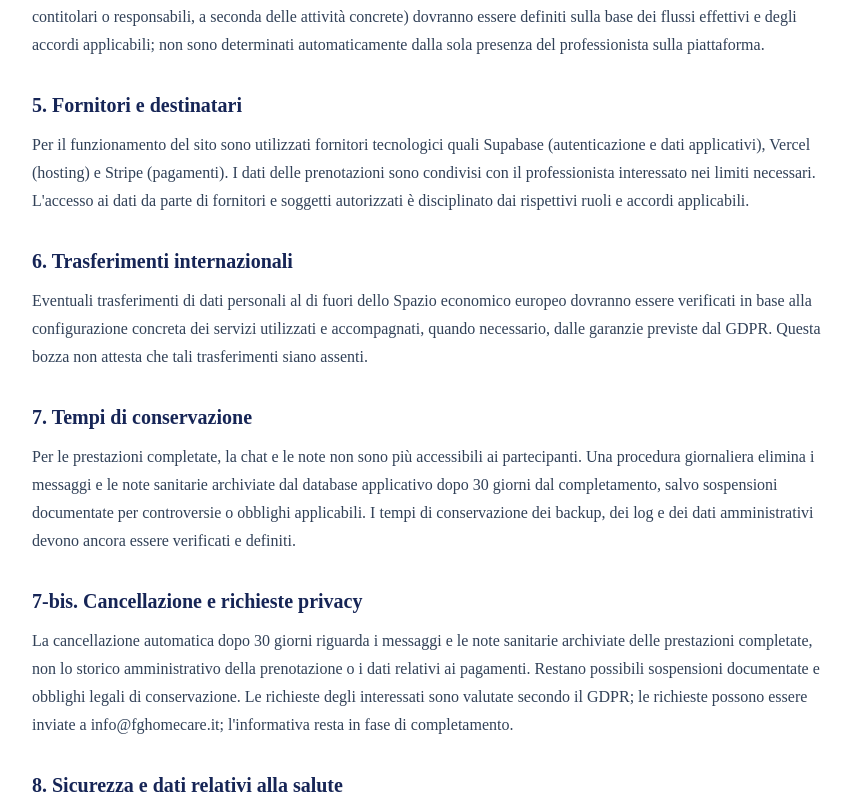
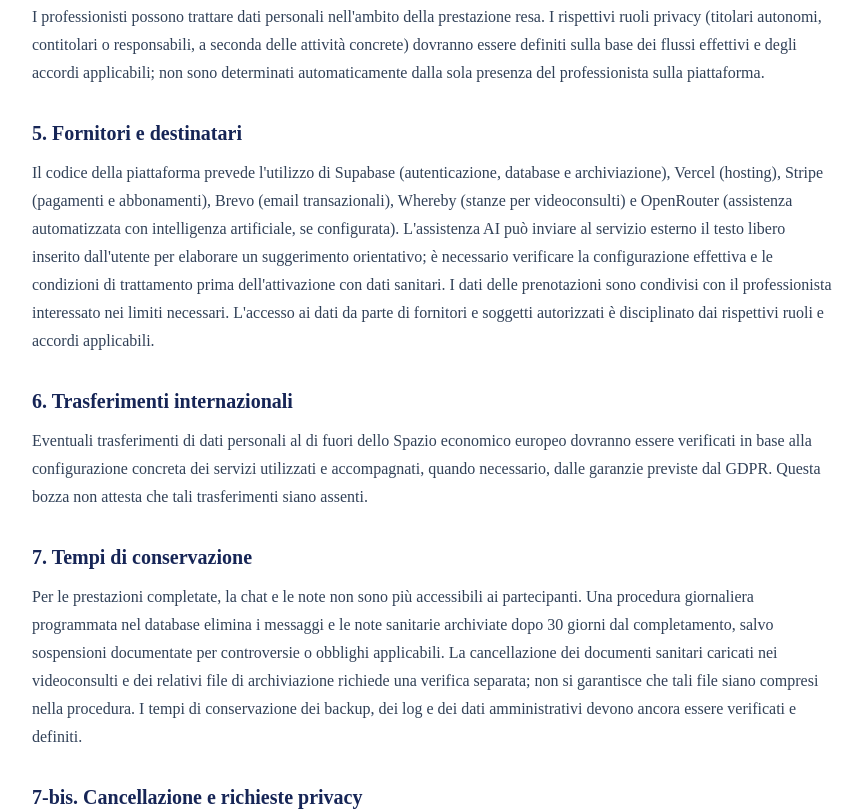
Before and after one commit to Francescogenovese9-oss/fg-home-care, a Next.js app: page /privacy in a window 1280 px wide. Shown: the part 1442-2253 px from the top of the page, without its empty margins (208-1070 px from the left). Built offline with nearby package versions, Linux system fonts and the light colour scheme; no server answers.

Commit message:
Align privacy notice with patient descriptions, videoconsult documents, Brevo, Whereby and AI provider

```diff
--- a/app/privacy/page.tsx
+++ b/app/privacy/page.tsx
@@ -4,16 +4,16 @@ import Footer from "@/components/layout/Footer";
 
 const sections = [
   { title: "1. Titolare del trattamento", text: "Gestore della piattaforma: FG Home Care — ditta individuale, P. IVA 03587900782, sede legale in Via Dogana 20, 87032 Amantea (CS), Italia. Email: info@fghomecare.it. Nome e cognome del titolare: Francesco Genovese. PEC: amministrazionefghomecare@pec.it. Per richieste in materia di protezione dei dati è possibile scrivere a info@fghomecare.it o alla PEC indicata." },
-  { title: "2. Tipologie di dati", text: "La piattaforma può trattare dati identificativi e di contatto, credenziali e identificativi dell'account, ruolo (paziente o professionista), città e provincia, informazioni relative a profili professionali, qualifiche e documenti di verifica, richieste di prenotazione, messaggi, dati tecnici e di sicurezza. Nell'ambito delle richieste di assistenza potrebbero emergere dati relativi alla salute, che richiedono una valutazione specifica delle basi giuridiche e delle misure di tutela." },
-  { title: "2-bis. Note di prenotazione e chat", text: "Nel modulo di prenotazione il paziente può inserire il motivo della richiesta nelle note e informazioni pratiche per accedere al luogo della prestazione. Paziente e professionista possono inoltre scambiarsi messaggi tramite la chat collegata alla prenotazione. Questi campi di testo libero possono contenere informazioni sulla salute: è opportuno limitarsi a quanto strettamente necessario e non inserire referti o dettagli clinici non richiesti. Le note di prenotazione sono consultabili dalle parti della prenotazione; i messaggi della chat sono accessibili ai partecipanti autenticati. L’accesso amministrativo ordinario alle prenotazioni è stato limitato, ma i sistemi server con privilegi tecnici richiedono ulteriori controlli organizzativi. La presente bozza non costituisce attestazione di conformità GDPR né determina da sola la base giuridica per il trattamento dei dati sanitari." },
+  { title: "2. Tipologie di dati", text: "La piattaforma può trattare dati identificativi e di contatto, credenziali e identificativi dell'account, ruolo (paziente o professionista), città e provincia, informazioni relative a profili professionali, qualifiche e documenti di verifica, richieste di prenotazione, messaggi, dati tecnici e di sicurezza. La breve descrizione inserita dal paziente, le note di prenotazione e i messaggi possono contenere dati relativi alla salute. I referti e gli altri documenti sanitari possono essere caricati esclusivamente nell'area riservata di un videoconsulto." },
+  { title: "2-bis. Note di prenotazione e chat", text: "Nel modulo di prenotazione il paziente può inserire il motivo della richiesta nelle note e informazioni pratiche per accedere al luogo della prestazione. Paziente e professionista possono inoltre scambiarsi messaggi tramite la chat collegata alla prenotazione. Questi campi di testo libero possono contenere informazioni sulla salute: il paziente è invitato a limitarsi alle informazioni strettamente necessarie. I documenti sanitari non devono essere inseriti nelle note o nella chat, ma caricati soltanto nella sezione documenti del videoconsulto. Le note di prenotazione sono consultabili dalle parti della prenotazione; i messaggi della chat sono accessibili ai partecipanti autenticati. L’accesso amministrativo ordinario alle prenotazioni è stato limitato, ma i sistemi server con privilegi tecnici richiedono ulteriori controlli organizzativi. La presente bozza non costituisce attestazione di conformità GDPR né determina da sola la base giuridica per il trattamento dei dati sanitari." },
   { title: "3. Finalità e basi giuridiche", text: "I dati necessari alla creazione dell'account, alla ricerca dei professionisti, alla gestione delle prenotazioni e all'assistenza sono trattati per fornire il servizio richiesto (art. 6, par. 1, lett. b, GDPR); i dati necessari agli obblighi contabili e normativi per adempiere a obblighi di legge (lett. c); i dati tecnici di sicurezza e prevenzione degli abusi per il legittimo interesse alla protezione della piattaforma (lett. f), previa valutazione applicabile. Il trattamento di eventuali dati relativi alla salute richiede inoltre una specifica condizione dell'articolo 9 GDPR, da verificare in relazione ai flussi effettivi: la semplice accettazione dei Termini non costituisce consenso al trattamento sanitario." },
   { title: "4. Professionisti e autonomia", text: "I professionisti possono trattare dati personali nell'ambito della prestazione resa. I rispettivi ruoli privacy (titolari autonomi, contitolari o responsabili, a seconda delle attività concrete) dovranno essere definiti sulla base dei flussi effettivi e degli accordi applicabili; non sono determinati automaticamente dalla sola presenza del professionista sulla piattaforma." },
-  { title: "5. Fornitori e destinatari", text: "Per il funzionamento del sito sono utilizzati fornitori tecnologici quali Supabase (autenticazione e dati applicativi), Vercel (hosting) e Stripe (pagamenti). I dati delle prenotazioni sono condivisi con il professionista interessato nei limiti necessari. L'accesso ai dati da parte di fornitori e soggetti autorizzati è disciplinato dai rispettivi ruoli e accordi applicabili." },
+  { title: "5. Fornitori e destinatari", text: "Il codice della piattaforma prevede l'utilizzo di Supabase (autenticazione, database e archiviazione), Vercel (hosting), Stripe (pagamenti e abbonamenti), Brevo (email transazionali), Whereby (stanze per videoconsulti) e OpenRouter (assistenza automatizzata con intelligenza artificiale, se configurata). L'assistenza AI può inviare al servizio esterno il testo libero inserito dall'utente per elaborare un suggerimento orientativo; è necessario verificare la configurazione effettiva e le condizioni di trattamento prima dell'attivazione con dati sanitari. I dati delle prenotazioni sono condivisi con il professionista interessato nei limiti necessari. L'accesso ai dati da parte di fornitori e soggetti autorizzati è disciplinato dai rispettivi ruoli e accordi applicabili." },
   { title: "6. Trasferimenti internazionali", text: "Eventuali trasferimenti di dati personali al di fuori dello Spazio economico europeo dovranno essere verificati in base alla configurazione concreta dei servizi utilizzati e accompagnati, quando necessario, dalle garanzie previste dal GDPR. Questa bozza non attesta che tali trasferimenti siano assenti." },
-  { title: "7. Tempi di conservazione", text: "Per le prestazioni completate, la chat e le note non sono più accessibili ai partecipanti. Una procedura giornaliera elimina i messaggi e le note sanitarie archiviate dal database applicativo dopo 30 giorni dal completamento, salvo sospensioni documentate per controversie o obblighi applicabili. I tempi di conservazione dei backup, dei log e dei dati amministrativi devono ancora essere verificati e definiti." },
-  { title: "7-bis. Cancellazione e richieste privacy", text: "La cancellazione automatica dopo 30 giorni riguarda i messaggi e le note sanitarie archiviate delle prestazioni completate, non lo storico amministrativo della prenotazione o i dati relativi ai pagamenti. Restano possibili sospensioni documentate e obblighi legali di conservazione. Le richieste degli interessati sono valutate secondo il GDPR; le richieste possono essere inviate a info@fghomecare.it; l'informativa resta in fase di completamento." },
+  { title: "7. Tempi di conservazione", text: "Per le prestazioni completate, la chat e le note non sono più accessibili ai partecipanti. Una procedura giornaliera programmata nel database elimina i messaggi e le note sanitarie archiviate dopo 30 giorni dal completamento, salvo sospensioni documentate per controversie o obblighi applicabili. La cancellazione dei documenti sanitari caricati nei videoconsulti e dei relativi file di archiviazione richiede una verifica separata; non si garantisce che tali file siano compresi nella procedura. I tempi di conservazione dei backup, dei log e dei dati amministrativi devono ancora essere verificati e definiti." },
+  { title: "7-bis. Cancellazione e richieste privacy", text: "La cancellazione automatica dopo 30 giorni riguarda i messaggi e le note sanitarie archiviate delle prestazioni completate, non lo storico amministrativo della prenotazione o i dati relativi ai pagamenti. Restano possibili sospensioni documentate e obblighi legali di conservazione. Le richieste degli interessati sono valutate secondo il GDPR; le richieste possono essere inviate a info@fghomecare.it; restano da verificare i tempi di conservazione dei documenti, dei backup e dei log." },
   { title: "8. Sicurezza e dati relativi alla salute", text: "L'accesso ai dati deve essere limitato ai soggetti autorizzati e protetto mediante misure tecniche e organizzative proporzionate ai rischi. Prima del lancio devono essere verificate le misure applicate ai messaggi, ai documenti professionali, alle prenotazioni e agli eventuali dati sanitari, nonché la necessità di una valutazione d'impatto sulla protezione dei dati (DPIA)." },
-  { title: "9. Diritti degli interessati", text: "Nei casi previsti dal GDPR gli interessati possono richiedere accesso, rettifica, cancellazione, limitazione, portabilità, opposizione e revocare eventuali consensi senza pregiudicare la liceità del trattamento precedente. Possono inoltre proporre reclamo al Garante per la protezione dei dati personali. Le richieste possono essere inviate a info@fghomecare.it; ulteriori recapiti saranno indicati nella versione definitiva." },
+  { title: "9. Diritti degli interessati", text: "Nei casi previsti dal GDPR gli interessati possono richiedere accesso, rettifica, cancellazione, limitazione, portabilità, opposizione e revocare eventuali consensi senza pregiudicare la liceità del trattamento precedente. Possono inoltre proporre reclamo al Garante per la protezione dei dati personali. Le richieste possono essere inviate a info@fghomecare.it; è disponibile anche la PEC amministrazionefghomecare@pec.it." },
   { title: "10. Cookie e comunicazioni promozionali", text: "L'utilizzo di cookie o strumenti analoghi, anche di terze parti, richiede un'analisi tecnica per distinguere quelli necessari da quelli che richiedono consenso. Le comunicazioni promozionali, se previste, saranno gestite con una scelta separata e facoltativa quando richiesta dalla normativa. La semplice registrazione non equivale a consenso al marketing." },
   { title: "11. Aggiornamenti", text: "L'informativa è aggiornata in caso di modifiche sostanziali dei trattamenti, dei fornitori o della normativa. Ultimo aggiornamento: 29 ottobre 2026." },
 ];
```
